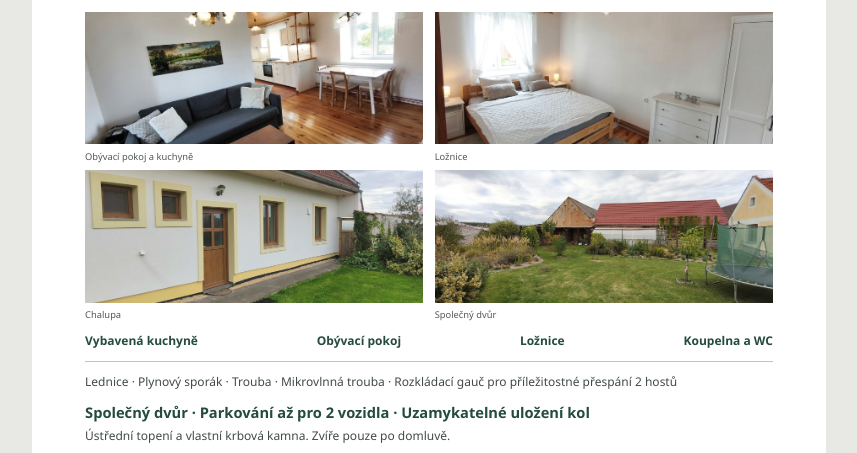
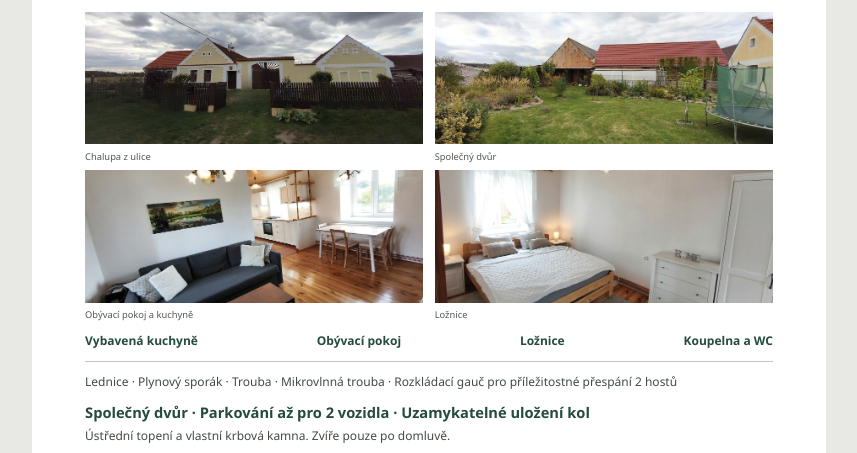
Before and after one commit to JiriMoldavite/Frahelz12, a plain HTML site: page letak.html in a window 1280 px wide. Shown: the part 347-800 px from the top of the page, without its empty margins (211-1068 px from the left). Drawn offline with Linux system fonts and the light colour scheme.

Commit message:
Show street-front exterior photos first on rental flyer

```diff
--- a/letak.html
+++ b/letak.html
@@ -17,10 +17,10 @@
     <h1>Byt k dlouhodobému<br><em>pronájmu.</em></h1>
     <p class="intro">Zařízený byt <strong>2+kk · 45,37 m²</strong> · Frahelž</p>
     <div class="flyer-photos">
+      <figure><img src="assets/dum-ulice-1600.jpg" width="1600" height="720" alt="Celkový pohled na chalupu z ulice"><figcaption>Chalupa z ulice</figcaption></figure>
+      <figure><img src="assets/dvur-1600.jpg" width="1600" height="1169" alt="Společný dvůr se zelení"><figcaption>Společný dvůr</figcaption></figure>
       <figure><img src="assets/obyvak-1600.jpg" width="1600" height="1200" alt="Obývací pokoj s jídelním koutem"><figcaption>Obývací pokoj a kuchyně</figcaption></figure>
       <figure><img src="assets/loznice-1600.jpg" width="1600" height="1200" alt="Ložnice"><figcaption>Ložnice</figcaption></figure>
-      <figure><img src="assets/dum-1600.jpg" width="1600" height="1169" alt="Chalupa se vstupem do bytu"><figcaption>Chalupa</figcaption></figure>
-      <figure><img src="assets/dvur-1600.jpg" width="1600" height="1169" alt="Společný dvůr se zelení"><figcaption>Společný dvůr</figcaption></figure>
     </div>
     <div class="room-summary"><span>Vybavená kuchyně</span><span>Obývací pokoj</span><span>Ložnice</span><span>Koupelna a WC</span></div>
     <p class="equipment">Lednice · Plynový sporák · Trouba · Mikrovlnná trouba · Rozkládací gauč pro příležitostné přespání 2 hostů</p>
```
Also changed, not shown: assets/dum-ulice-1600.jpg (added), assets/dum-ulice-800.jpg (added), 1 other file.
